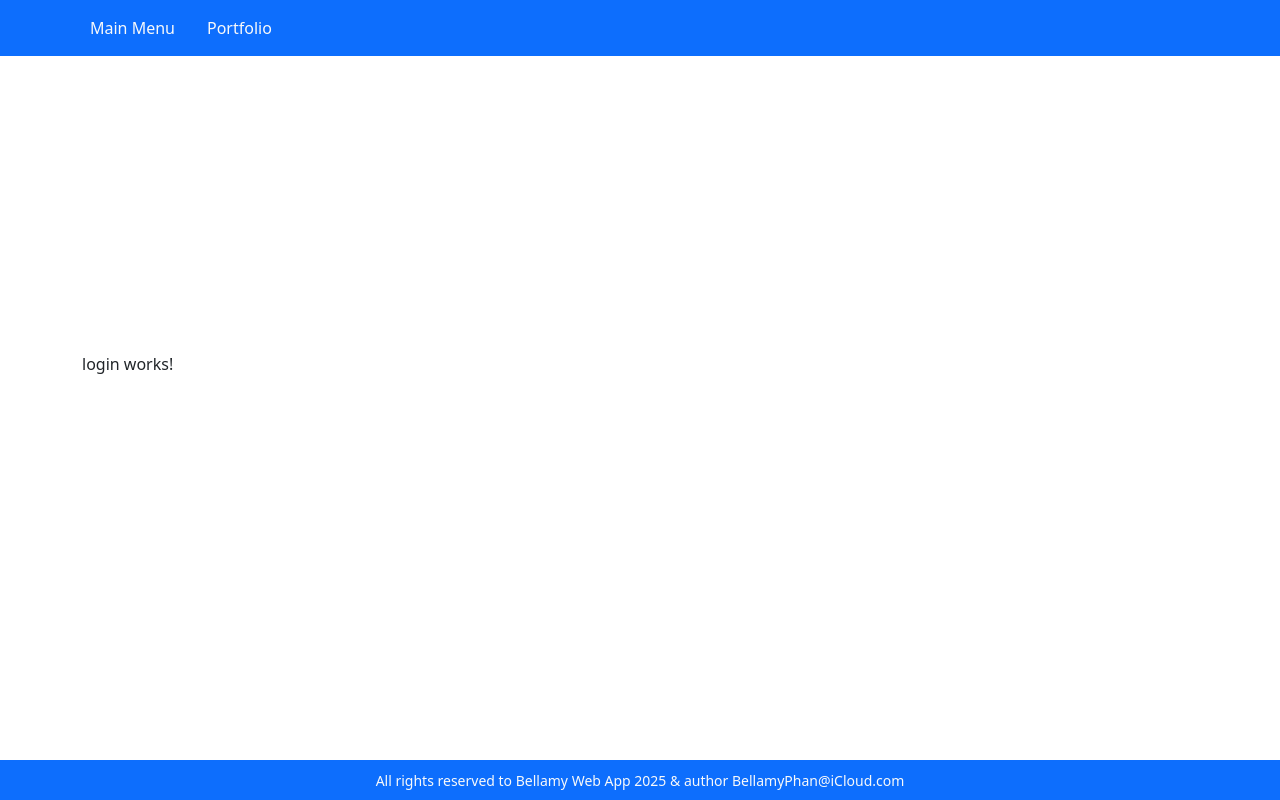
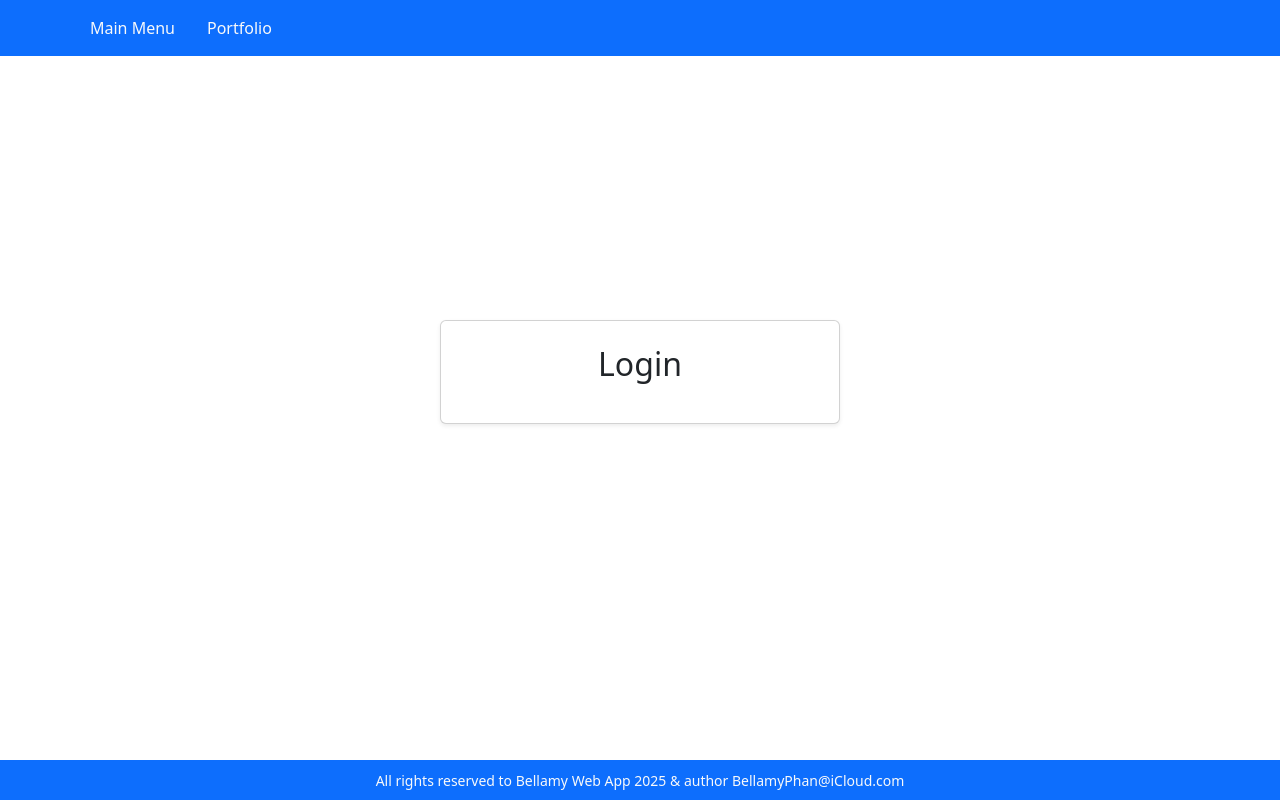
Before and after one commit to bellamyp/bellamy-web-app, an Angular app in the folder angular-frontend/: page /user-login in a window 1280 px wide. Built offline with nearby package versions, Linux system fonts and the light colour scheme.

Commit message:
frontend: create empty active auth guard and authentication service

```diff
--- /dev/null
+++ b/angular-frontend/src/app/core/guard/auth.guard.ts
@@ -0,0 +1,5 @@
+import { CanActivateFn } from '@angular/router';
+
+export const authGuard: CanActivateFn = (route, state) => {
+  return true;
+};
--- a/angular-frontend/src/app/feature/user/components/login/login.component.html
+++ b/angular-frontend/src/app/feature/user/components/login/login.component.html
@@ -1 +1,5 @@
-<p>login works!</p>
+<div class="container d-flex justify-content-center align-items-center" style="min-height: 80vh;">
+  <div class="login-container card shadow-sm p-4" style="max-width: 400px; width: 100%;">
+    <h2 class="text-center mb-3">Login</h2>
+  </div>
+</div>
```
Also changed, not shown: angular-frontend/src/app/core/service/authentication.service.ts (added, +9 -0 lines), 2 other files (tests, documents, lock files or other folders).
